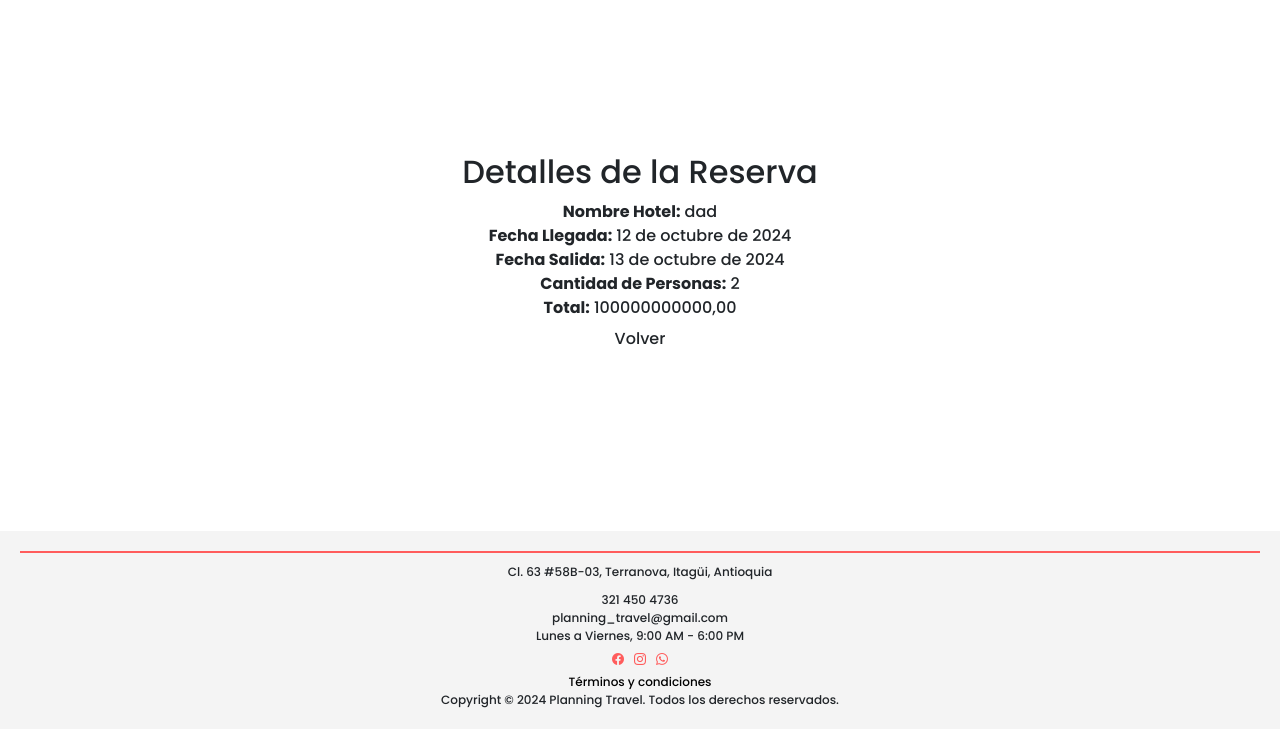
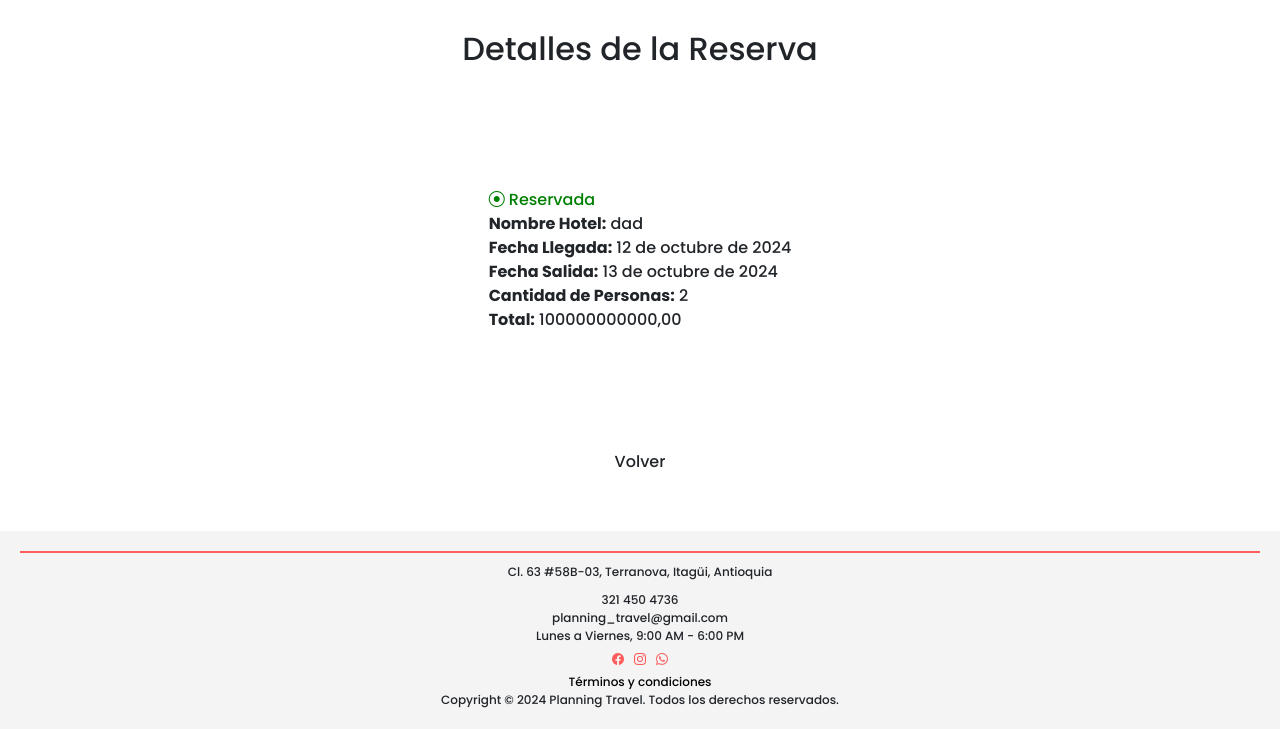
Before and after one commit to AndresM9901/planning-travel-v2, a Django app: page /reserva_detalle/3/ in a window 1280 px wide. Shown: the part 71-800 px from the top of the page. Run offline with Django 4.2, Linux system fonts and the light colour scheme; data comes from the database, SQL or seed files in the repository; both versions use the stored data as it was after the commit; some libraries are stand-ins or nearby versions; some web fonts are replaced.

Commit message:
detalles reserva

```diff
--- a/proyecto_planning_travel/planning_travel/templates/planning_travel/hoteles/base_hoteles.html
+++ b/proyecto_planning_travel/planning_travel/templates/planning_travel/hoteles/base_hoteles.html
@@ -1,6 +1,6 @@
 {% load static %}
 <!DOCTYPE html>
-<html lang="es" style="height: 100%;">
+<html lang="es" style="height: auto;">
 <head>
     <meta charset="UTF-8">
     <meta name="viewport" content="width=device-width, initial-scale=1.0">
--- a/proyecto_planning_travel/planning_travel/templates/planning_travel/hoteles/dueno_hotel/reserva_detalle.html
+++ b/proyecto_planning_travel/planning_travel/templates/planning_travel/hoteles/dueno_hotel/reserva_detalle.html
@@ -1,16 +1,48 @@
-<!-- reserva_detalle.html -->
 {% extends 'planning_travel/hoteles/dueno_hotel/dueno_hotel.html' %}
 
 {% block content %}
-<div style="height: 100%; display: flex;flex-direction: column;align-items: center;justify-content: center;">
+<div
+    style="height: 100%; display: flex; align-items: center; justify-content: center; flex-direction: column; padding: 30px;">
     <h2>Detalles de la Reserva</h2>
-    <p><strong>Nombre Hotel:</strong> {{ reserva.habitacion.hotel.nombre }}</p>
-    <p><strong>Fecha Llegada:</strong> {{ reserva.fecha_llegada }}</p>
-    <p><strong>Fecha Salida:</strong> {{ reserva.fecha_salida }}</p>
-    <p><strong>Cantidad de Personas:</strong> {{ reserva.cantidad_personas }}</p>
-    <p><strong>Total:</strong> {{ reserva.total }}</p>
-    <!-- Añade cualquier otro detalle necesario -->
+    <div style="height: 100%; display: flex; align-items: center; justify-content: space-between; flex-direction: row;">
+        <div>
+            {% if data_time >= reserva.reserva.fecha_salida %}
+                {% if reserva.estado_reserva == 1 %}
+                <p style="color:green"><i class="bi bi-record-circle"></i> Reservada</p>
+                {% elif reserva.estado_reserva == 2 %}
+                <p style="color:grey"><i class="bi bi-record-circle"></i> Por definir</p>
+                {% elif reserva.estado_reserva == 3 %}
+                <p style="color:red"><i class="bi bi-record-circle"></i> Cancelada</p>
+                {% endif %}
+                <p><strong>Modificar Estado de Reserva</strong></p>
+                <form style="display: flex; flex-direction: column;" method="post">
+                    {% csrf_token %}
+                    <button type="submit" name="estado" value="1"
+                        style="border: 1px solid green; background: rgb(225, 250, 225); border-radius: 15px; margin: 5px;">
+                        Reservada</button>
+                    <button type="submit" name="estado" value="2"
+                        style="border: 1px solid grey; background: rgb(235, 235, 235); border-radius: 15px; margin: 5px;">Por
+                        definir</button>
+                    <button type="submit" name="estado" value="3"
+                        style="border: 1px solid #ff5c5c; background: #ffd7d7; border-radius: 15px; margin: 5px;">Cancelar
+                        Reserva</button>
+                </form>
+            {% else %}
+                {% if reserva.estado_reserva == 1 %}
+                <p style="color:green"><i class="bi bi-record-circle"></i> Reservada</p>
+                {% elif reserva.estado_reserva == 2 %}
+                <p style="color:grey"><i class="bi bi-record-circle"></i> Por definir</p>
+                {% elif reserva.estado_reserva == 3 %}
+                <p style="color:red"><i class="bi bi-record-circle"></i> Cancelada</p>
+                {% endif %}
+            {% endif %}
+            <p><strong>Nombre Hotel:</strong> {{ reserva.reserva.habitacion.hotel.nombre }}</p>
+            <p><strong>Fecha Llegada:</strong> {{ reserva.reserva.fecha_llegada }}</p>
+            <p><strong>Fecha Salida:</strong> {{ reserva.reserva.fecha_salida }}</p>
+            <p><strong>Cantidad de Personas:</strong> {{ reserva.reserva.cantidad_personas }}</p>
+            <p><strong>Total:</strong> {{ reserva.reserva.total }}</p>
+        </div>
+    </div>
     <a href="{% url 'dueno_hoy' %}" class="btn">Volver</a>
 </div>
-
 {% endblock %}
--- a/proyecto_planning_travel/planning_travel/urls.py
+++ b/proyecto_planning_travel/planning_travel/urls.py
@@ -60,7 +60,6 @@ urlpatterns = [
     path('dueno_hotel/', views.dueno_hotel , name='dueno_hotel'),
     path('dueno_hoy/', views.dueno_hoy, name='dueno_hoy'),
     path('reserva_detalle/<int:reserva_id>/', views.reserva_detalle, name='reserva_detalle'),
-    path('dueno_calendario/', views.dueno_calendario, name='dueno_calendario'),
     path('dueno_anuncio/', views.dueno_anuncio, name='dueno_anuncio'),
     path('dueno_mensaje/', views.dueno_mensaje, name='dueno_mensaje'),
     path('dueno_info/', views.dueno_info, name='dueno_info'),
--- a/proyecto_planning_travel/planning_travel/views.py
+++ b/proyecto_planning_travel/planning_travel/views.py
@@ -1063,32 +1063,24 @@ def dueno_hotel(request):
     else:
         return redirect('login')
 
-# views.py# views.py
-from django.utils import timezone
-from datetime import timedelta
-
 def dueno_hoy(request):
     logueo = request.session.get("logueo", False)
     if logueo:
         usuario_id = logueo.get('id')
         usuario_logueado = Usuario.objects.get(id=usuario_id)
 
-        # Obtén todos los hoteles del propietario
         hoteles = Hotel.objects.filter(propietario=usuario_logueado)
 
-        # Calcula las fechas para las reservas dentro de una semana antes y después
         fecha_actual = timezone.now().date()
         fecha_inicio = fecha_actual - timedelta(weeks=1)
         fecha_fin = fecha_actual + timedelta(weeks=1)
 
-        # Inicializa las reservas
         reservas_usuario = ReservaUsuario.objects.filter(
             reserva__habitacion__hotel__in=hoteles,
             reserva__fecha_llegada__gte=fecha_inicio,
             reserva__fecha_llegada__lte=fecha_fin
         )
 
-        # Filtrar reservas en curso si se presiona el botón
         if request.method == 'POST':
             if 'filtrar_en_curso' in request.POST:
                 reservas_usuario = reservas_usuario.filter(
@@ -1112,15 +1104,21 @@ def dueno_hoy(request):
         return redirect('login')
 
 def reserva_detalle(request, reserva_id):
-    reserva = get_object_or_404(Reserva, id=reserva_id)
+    reserva_usuario = get_object_or_404(ReservaUsuario, id=reserva_id)
+    data_time = timezone.now()
+    if request.method == 'POST':
+        nuevo_estado = request.POST.get('estado')
+        if nuevo_estado:
+            reserva_usuario.estado_reserva = nuevo_estado
+            reserva_usuario.save()
+            messages.success(request, 'Estado de la reserva actualizado correctamente.')
+            return redirect('dueno_hoy')
+
     contexto = {
-        'reserva': reserva,
-        # Añade cualquier otra información que necesites
+        'reserva': reserva_usuario,
+        'data_time': data_time,
     }
     return render(request, 'planning_travel/hoteles/dueno_hotel/reserva_detalle.html', contexto)
-
-def dueno_calendario(request):
-    return render(request, 'planning_travel/hoteles/dueno_hotel/dueno_calendario.html')
 
 def dueno_anuncio(request):
     hoteles = Hotel.objects.prefetch_related('foto_set').all()
@@ -1140,14 +1138,9 @@ def dueno_ingresos(request):
 def dueno_reservaciones(request):
     logueo = request.session.get("logueo", False)
     if logueo:
-        # Accede al ID desde el diccionario
         usuario_id = logueo.get('id')
         usuario_logueado = Usuario.objects.get(id=usuario_id)
-
-        # Obtén todos los hoteles del propietario
         hoteles = Hotel.objects.filter(propietario=usuario_logueado)
-
-        # Filtra las reservas de los hoteles del propietario
         reservas_usuario = ReservaUsuario.objects.filter(
             reserva__habitacion__hotel__in=hoteles
         )
@@ -1159,6 +1152,7 @@ def dueno_reservaciones(request):
         return render(request, 'planning_travel/hoteles/dueno_hotel/dueno_menu/reservaciones.html', contexto)
     else:
         return redirect('login')
+
 #andres
 def reservas_mostrar(request):
     logueo = request.session.get("logueo", False)
```
Also changed, not shown: proyecto_planning_travel/db.sqlite3.
